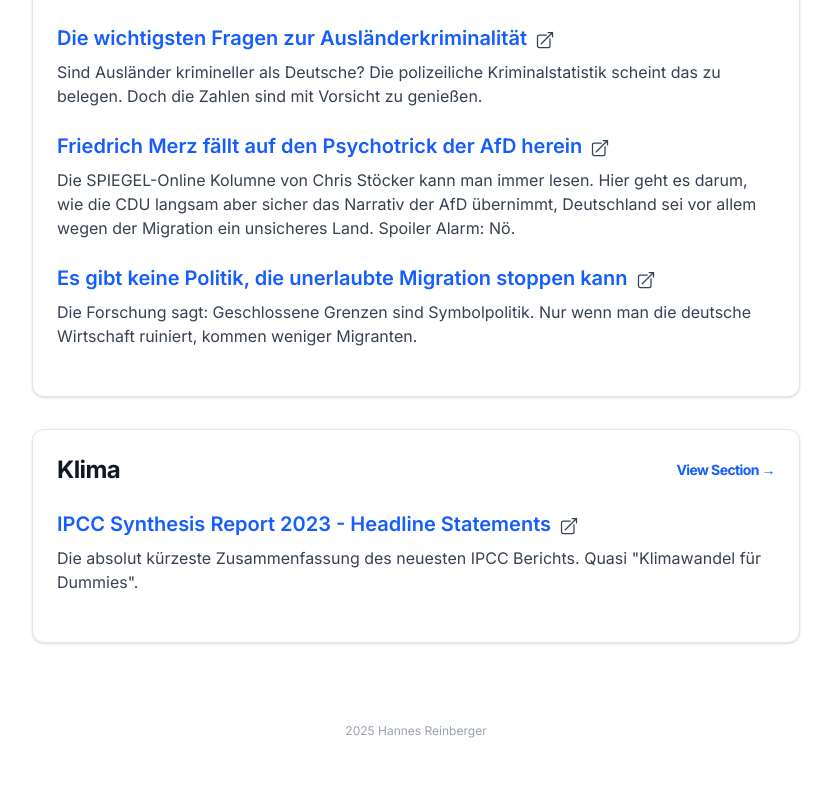
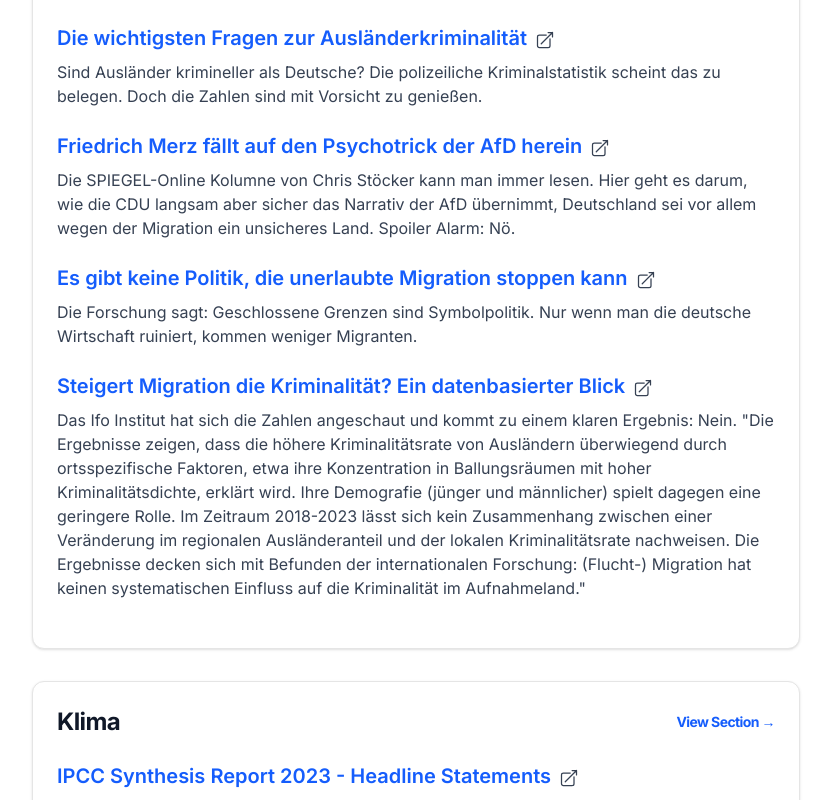
Before and after one commit to hreinberger/facts, a Next.js app: page / in a window 1280 px wide. Shown: the part 485-1285 px from the top of the page, without its empty margins (224-1055 px from the left). Before the commit the page ends 1240 px from the top, so only its background shows below. Built offline with nearby package versions, Linux system fonts and the light colour scheme.

Commit message:
add fact

```diff
--- a/app/data/linkList.ts
+++ b/app/data/linkList.ts
@@ -47,6 +47,12 @@ export const linkList: Section[] = [
         description:
           'Die Forschung sagt: Geschlossene Grenzen sind Symbolpolitik. Nur wenn man die deutsche Wirtschaft ruiniert, kommen weniger Migranten.',
       },
+      {
+        url: 'https://www.ifo.de/publikationen/2025/aufsatz-zeitschrift/steigert-migration-die-kriminalitaet-ein-datenbasierter-blick',
+        title: 'Steigert Migration die Kriminalität? Ein datenbasierter Blick',
+        description:
+          'Das Ifo Institut hat sich die Zahlen angeschaut und kommt zu einem klaren Ergebnis: Nein. "Die Ergebnisse zeigen, dass die höhere Kriminalitätsrate von Ausländern überwiegend durch ortsspezifische Faktoren, etwa ihre Konzentration in Ballungsräumen mit hoher Kriminalitätsdichte, erklärt wird. Ihre Demografie (jünger und männlicher) spielt dagegen eine geringere Rolle. Im Zeitraum 2018-2023 lässt sich kein Zusammenhang zwischen einer Veränderung im regionalen Ausländeranteil und der lokalen Kriminalitätsrate nachweisen. Die Ergebnisse decken sich mit Befunden der internationalen Forschung: (Flucht-) Migration hat keinen systematischen Einfluss auf die Kriminalität im Aufnahmeland."',
+      },
     ],
   },
   {
```
